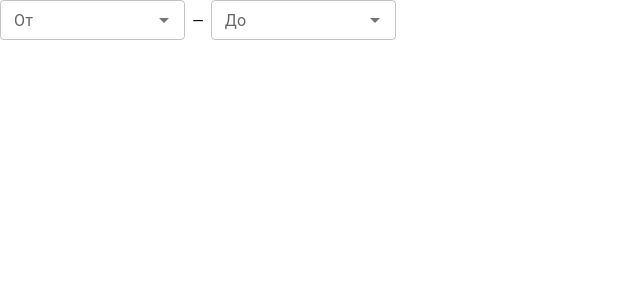
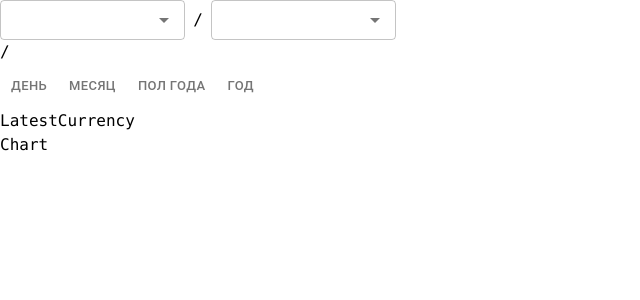
Before and after one commit to AleR111/currency-converter, a React app: page / in a window 1280 px wide. Shown: the top 300 px of the page, without its empty margins (0-640 px from the left). Built offline with nearby package versions, Linux system fonts and the light colour scheme.

Commit message:
added period picker

```diff
--- a/src/components/converter/Converter.tsx
+++ b/src/components/converter/Converter.tsx
@@ -1,7 +1,10 @@
 import {useEffect} from 'react';
 import {getLatest, getTimeSeries} from '../../api';
 import {useAppActions} from '../../hooks';
+import {Chart} from './chart';
 import {CurrencyPicker} from './currency-picker';
+import {LatestCurrency} from './latest-currency';
+import {PeriodPicker} from './period-picker';
 
 export const Converter = () => {
     const {fetchLatestConverterData, fetchTimeSeriesRatesData} =
@@ -25,6 +28,9 @@ export const Converter = () => {
     return (
         <div>
             <CurrencyPicker />
+            <PeriodPicker />
+            <LatestCurrency />
+            <Chart />
         </div>
     );
 };
--- /dev/null
+++ b/src/components/converter/chart/Chart.tsx
@@ -0,0 +1,3 @@
+export const Chart = () => {
+    return <div>Chart</div>;
+};
--- /dev/null
+++ b/src/components/converter/chart/index.ts
@@ -0,0 +1 @@
+export * from './Chart';
--- a/src/components/converter/currency-picker/CurrencyPicker.tsx
+++ b/src/components/converter/currency-picker/CurrencyPicker.tsx
@@ -9,26 +9,31 @@ export const CurrencyPicker = () => {
     const [symbol, setSymbol] = useState<CurrencyList>(null);
 
     return (
+        <div>
             <div className={classes.locationsPickerBox}>
                 <Autocomplete
                     itemList={currencyList}
                     getOptionLabel={(option: CurrencyList) => option?.label}
-                label="От"
+                    label={base?.code}
                     value={base}
                     onChange={(_, newValue: CurrencyList) => {
                         setBase(newValue);
                     }}
                 />
-            <div className={classes.dash}> &ndash; </div>
+                <div className={classes.dash}> / </div>
                 <Autocomplete
                     itemList={currencyList}
                     getOptionLabel={(option: CurrencyList) => option?.label}
-                label="До"
+                    label={symbol?.code}
                     value={symbol}
                     onChange={(_, newValue) => {
                         setSymbol(newValue);
                     }}
                 />
             </div>
+            <div>
+                {base?.code}/{symbol?.code}
+            </div>
+        </div>
     );
 };
--- /dev/null
+++ b/src/components/converter/latest-currency/LatestCurrency.tsx
@@ -0,0 +1,3 @@
+export const LatestCurrency = () => {
+    return <div>LatestCurrency</div>;
+};
--- /dev/null
+++ b/src/components/converter/latest-currency/index.ts
@@ -0,0 +1 @@
+export * from './LatestCurrency';
--- /dev/null
+++ b/src/components/converter/period-picker/PeriodPicker.tsx
@@ -0,0 +1,26 @@
+import {useState} from 'react';
+import {ToggleButton} from '../../ui-component/toggle-button';
+
+export const PeriodPicker = () => {
+    const [value, setValue] = useState('');
+    console.log("🚀 ~ file: PeriodPicker.tsx ~ line 6 ~ PeriodPicker ~ value", value)
+
+    const activityValue = [
+        {label: 'День', value: 'day'},
+        {label: 'Месяц', value: 'month'},
+        {label: 'Пол года', value: 'halfyear'},
+        {label: 'Год', value: 'year'},
+    ];
+    const onChangeHandler = (newValue: string) => {
+        setValue(newValue);
+    };
+    return (
+        <div>
+            <ToggleButton
+                buttonList={activityValue}
+                value={value}
+                onChange={onChangeHandler}
+            />
+        </div>
+    );
+};
--- /dev/null
+++ b/src/components/converter/period-picker/index.ts
@@ -0,0 +1 @@
+export * from './PeriodPicker';
--- /dev/null
+++ b/src/components/ui-component/toggle-button/ToggleButton.tsx
@@ -0,0 +1,67 @@
+import React, {FC} from 'react';
+import {ToggleButtonGroup, ToggleButton as ToggleButtonUI} from '@mui/material';
+
+const styledToggleButton = {
+    '& .MuiToggleButtonGroup-grouped': {
+        margin: 0.5,
+        border: 0,
+        '&.Mui-disabled': {
+            border: 0,
+        },
+        '&:not(:first-of-type)': {
+            borderRadius: 1,
+        },
+        '&:first-of-type': {
+            borderRadius: 1,
+        },
+    },
+};
+
+interface ListItem {
+    value: string;
+    label: string | JSX.Element;
+}
+interface ToggleButtonProps {
+    buttonList: ListItem[];
+    value: string | null;
+    onChange: (value: string) => void;
+    className?: string;
+    isActive?: boolean;
+}
+
+export const ToggleButton: FC<ToggleButtonProps> = ({
+    buttonList,
+    value,
+    onChange,
+    className,
+    isActive = false,
+}) => {
+    const handleChange = (e: React.MouseEvent, newValue: string) => {
+        if (!isActive || newValue !== null) {
+            onChange(newValue);
+        }
+    };
+    return (
+        <div>
+            <ToggleButtonGroup
+                size="small"
+                value={value}
+                exclusive
+                onChange={handleChange}
+                sx={styledToggleButton}
+            >
+                {buttonList.map((el, index) => {
+                    return (
+                        <ToggleButtonUI
+                            key={index}
+                            value={el.value}
+                            className={className}
+                        >
+                            {el.label}
+                        </ToggleButtonUI>
+                    );
+                })}
+            </ToggleButtonGroup>
+        </div>
+    );
+};
--- /dev/null
+++ b/src/components/ui-component/toggle-button/index.ts
@@ -0,0 +1 @@
+export * from './ToggleButton'
```
Lines whose indentation alone changed are shown as unchanged.
